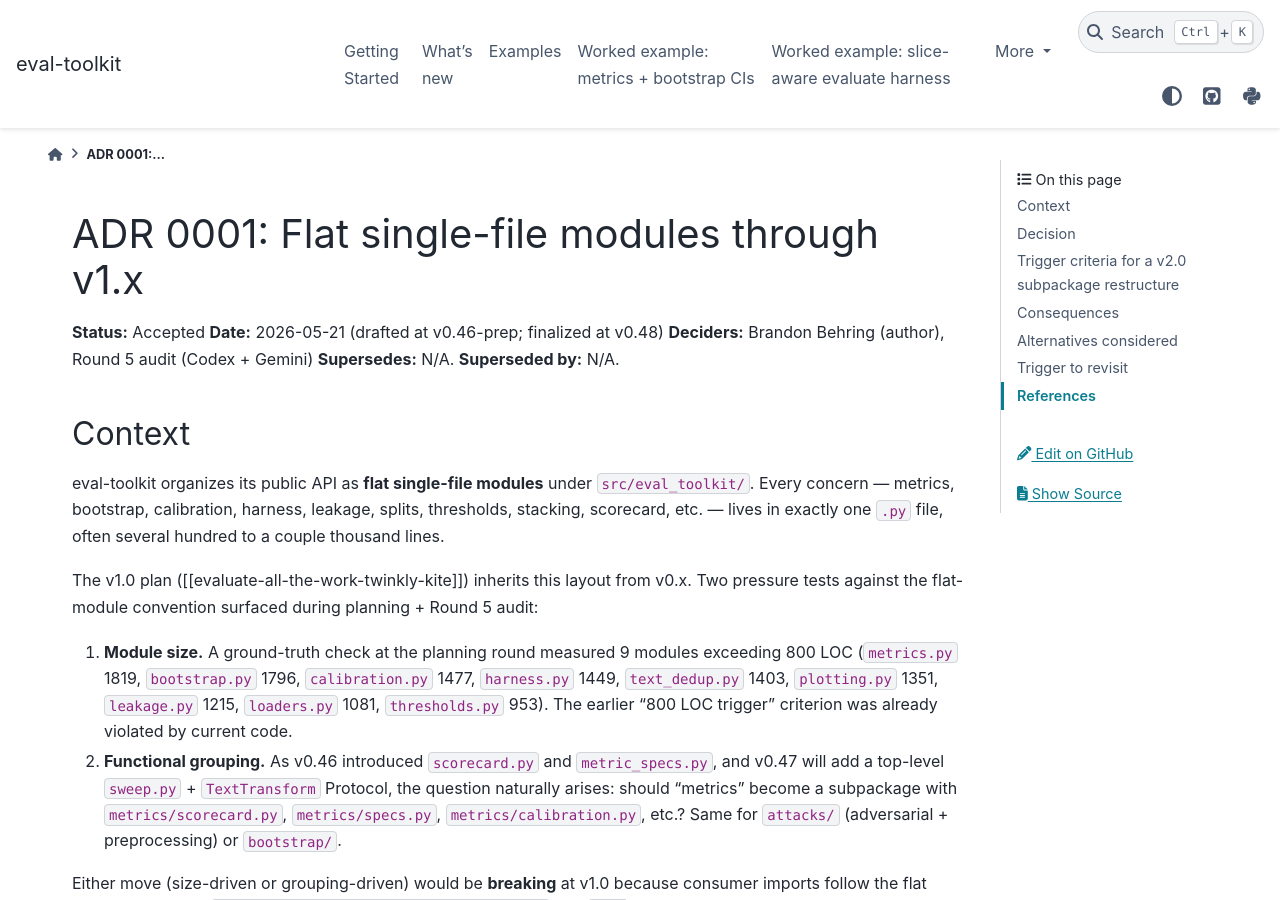
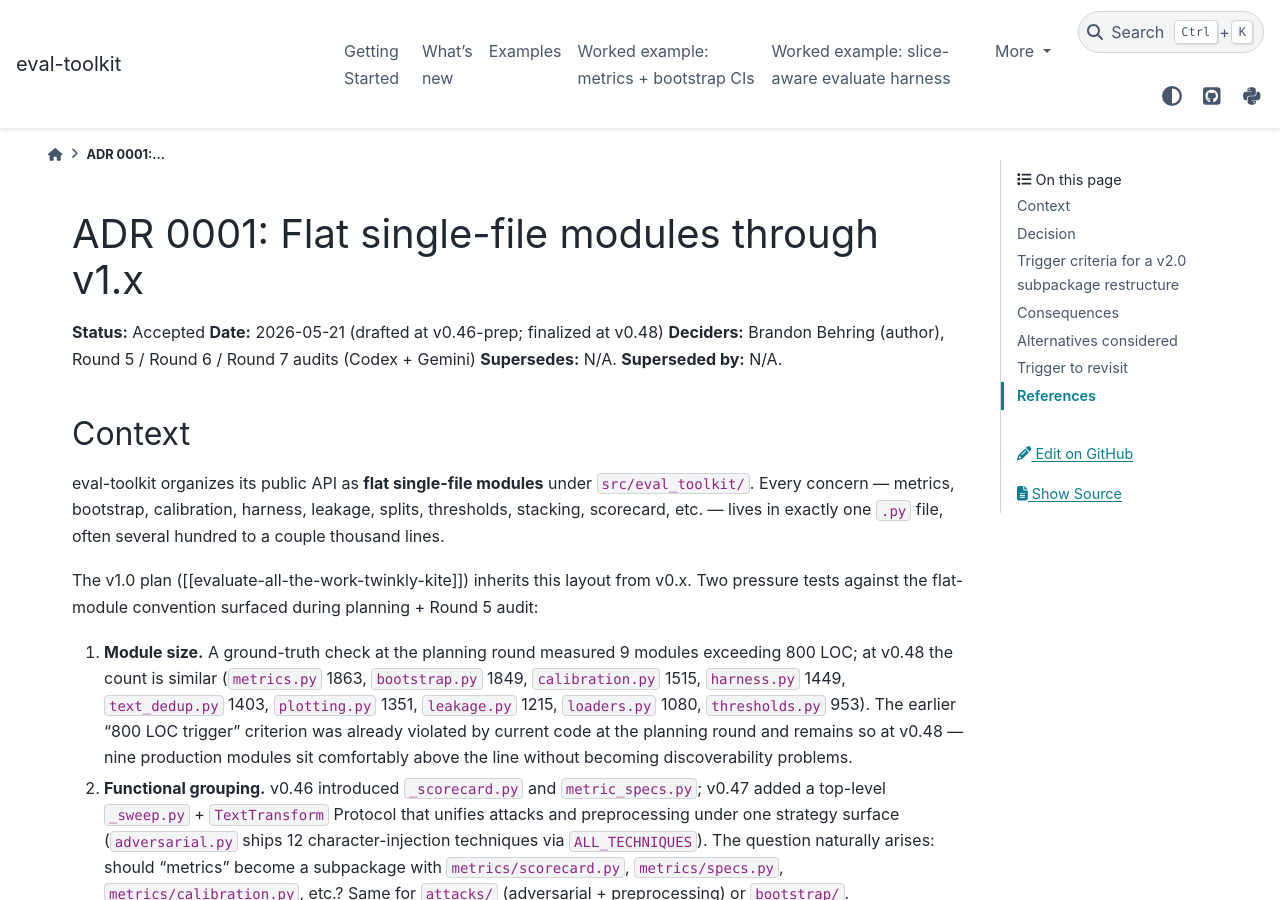
Before and after one commit to brandon-behring/eval-toolkit, a Sphinx documentation site: the page built from docs/source/adr/0001-flat-module-layout.md, in a window 1280 px wide and 900 px high. Built offline with Sphinx 7.4.7 and the PyData theme 0.15.4, drawn with Linux system fonts in a browser that asks for light colours; some of the changed text lies outside the part shown.

Commit message:
docs(adr): finalize ADR 0001 (flat-module layout) for v0.48 (§5E)
ADR 0001 was pre-drafted in d6c681d. v0.48 final review against the
shipped v0.47.0 + the locked plan §5E trigger criteria — small
content updates so the ADR matches reality:

- Forward-looking "v0.47 will add a top-level sweep.py + TextTransform
  Protocol" → past tense; note v0.47 shipped 12 character-injection
  techniques via ALL_TECHNIQUES.
- "as of v0.46" / "consumer or audit feedback as of v0.46" → updated
  to "through v0.47.0 (Round 5 + Round 6 + Round 7 audits did not flag
  layout as a concern)".
- Ground-truth module sizes refreshed at v0.48 (metrics.py 1863,
  bootstrap.py 1849, calibration.py 1515 — vs the planning-round
  snapshot of 1819 / 1796 / 1477).
- Trigger criterion 2's "sweep + TextTransform may create grouping
  pressure once v0.47 ships" → "with sweep + TextTransform shipped at
  v0.47, attacks/ is the most natural candidate; nothing has demanded
  it as of v0.48".
- "Negative" consequences mention of `metrics.py` size updated to
  ~1850 lines.
- Deciders line lists all three audit rounds (Round 5 + 6 + 7).

The decision substance (stay flat through v1.x; 3-trigger criteria for
v2.0 restructure; per-module-line-count explicitly NOT a trigger) is
unchanged from the d6c681d draft and matches plan §5E exactly.

Co-Authored-By: Claude <noreply@anthropic.com>

```diff
--- a/docs/source/adr/0001-flat-module-layout.md
+++ b/docs/source/adr/0001-flat-module-layout.md
@@ -2,7 +2,8 @@
 
 **Status:** Accepted
 **Date:** 2026-05-21 (drafted at v0.46-prep; finalized at v0.48)
-**Deciders:** Brandon Behring (author), Round 5 audit (Codex + Gemini)
+**Deciders:** Brandon Behring (author), Round 5 / Round 6 / Round 7 audits
+(Codex + Gemini)
 **Supersedes:** N/A. **Superseded by:** N/A.
 
 ## Context
@@ -17,18 +18,24 @@ from v0.x. Two pressure tests against the flat-module convention surfaced
 during planning + Round 5 audit:
 
 1. **Module size.** A ground-truth check at the planning round measured
-   9 modules exceeding 800 LOC (`metrics.py` 1819, `bootstrap.py` 1796,
-   `calibration.py` 1477, `harness.py` 1449, `text_dedup.py` 1403,
-   `plotting.py` 1351, `leakage.py` 1215, `loaders.py` 1081,
-   `thresholds.py` 953). The earlier "800 LOC trigger" criterion was
-   already violated by current code.
+   9 modules exceeding 800 LOC; at v0.48 the count is similar
+   (`metrics.py` 1863, `bootstrap.py` 1849, `calibration.py` 1515,
+   `harness.py` 1449, `text_dedup.py` 1403, `plotting.py` 1351,
+   `leakage.py` 1215, `loaders.py` 1080, `thresholds.py` 953). The
+   earlier "800 LOC trigger" criterion was already violated by current
+   code at the planning round and remains so at v0.48 — nine production
+   modules sit comfortably above the line without becoming
+   discoverability problems.
 
-2. **Functional grouping.** As v0.46 introduced `scorecard.py` and
-   `metric_specs.py`, and v0.47 will add a top-level `sweep.py` +
-   `TextTransform` Protocol, the question naturally arises: should
-   "metrics" become a subpackage with `metrics/scorecard.py`,
-   `metrics/specs.py`, `metrics/calibration.py`, etc.? Same for
-   `attacks/` (adversarial + preprocessing) or `bootstrap/`.
+2. **Functional grouping.** v0.46 introduced `_scorecard.py` and
+   `metric_specs.py`; v0.47 added a top-level `_sweep.py` +
+   `TextTransform` Protocol that unifies attacks and preprocessing under
+   one strategy surface (`adversarial.py` ships 12
+   character-injection techniques via `ALL_TECHNIQUES`). The question
+   naturally arises: should "metrics" become a subpackage with
+   `metrics/scorecard.py`, `metrics/specs.py`, `metrics/calibration.py`,
+   etc.? Same for `attacks/` (adversarial + preprocessing) or
+   `bootstrap/`.
 
 Either move (size-driven or grouping-driven) would be **breaking** at v1.0
 because consumer imports follow the flat module structure
@@ -90,8 +97,9 @@ Examples that could surface during v1.x development:
   `PairedBootstrapCI`, MDE estimation, and CV-CLT could group around the
   inference primitive theme.
 
-None of these have been demanded by the consumer or by audit feedback as
-of v0.46. The trigger is "asks for it," not "could conceivably be
+None of these have been demanded by the consumer or by audit feedback
+through v0.47.0 (Round 5 + Round 6 + Round 7 audits did not flag layout
+as a concern). The trigger is "asks for it," not "could conceivably be
 grouped."
 
 ### C. Discoverability complaint from real users
@@ -134,7 +142,7 @@ splitting trigger.
 
 **Negative:**
 
-- `metrics.py` at 1819 lines is genuinely cumbersome to navigate in an
+- `metrics.py` at ~1850 lines is genuinely cumbersome to navigate in an
   IDE. The mitigation is `__all__` (already in place) + the
   `metric_specs` namespace (v0.46+) which lets consumers reach individual
   metrics through a smaller surface without the IDE-navigation cost.
@@ -176,8 +184,11 @@ This ADR is locked at v1.0. Revisiting requires **SemVer-major (v2.0)**.
 Specific triggers per the criteria above (any ONE is sufficient):
 
 1. Second production consumer with materially different surface needs.
-2. Functional grouping the codebase asks for (sweep + TextTransform may
-   create grouping pressure once v0.47 ships — re-evaluate at v2.0 prep).
+2. Functional grouping the codebase asks for. With sweep + TextTransform
+   shipped at v0.47, the `attacks/` grouping (adversarial + preprocessing
+   under one namespace) becomes the most natural candidate; nothing has
+   demanded it as of v0.48, so the trigger stays cold pending consumer
+   feedback in the v1.x cycle.
 3. ≥2 independent discoverability complaints from real users.
 
 ## References
```
